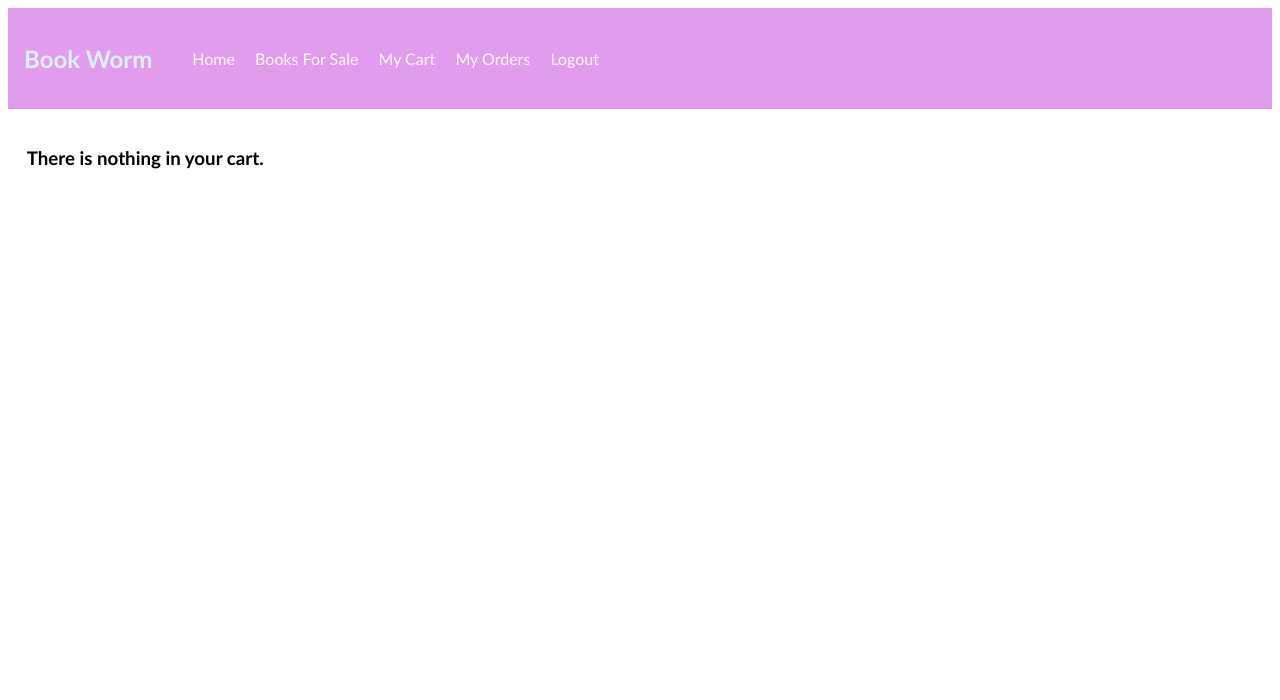
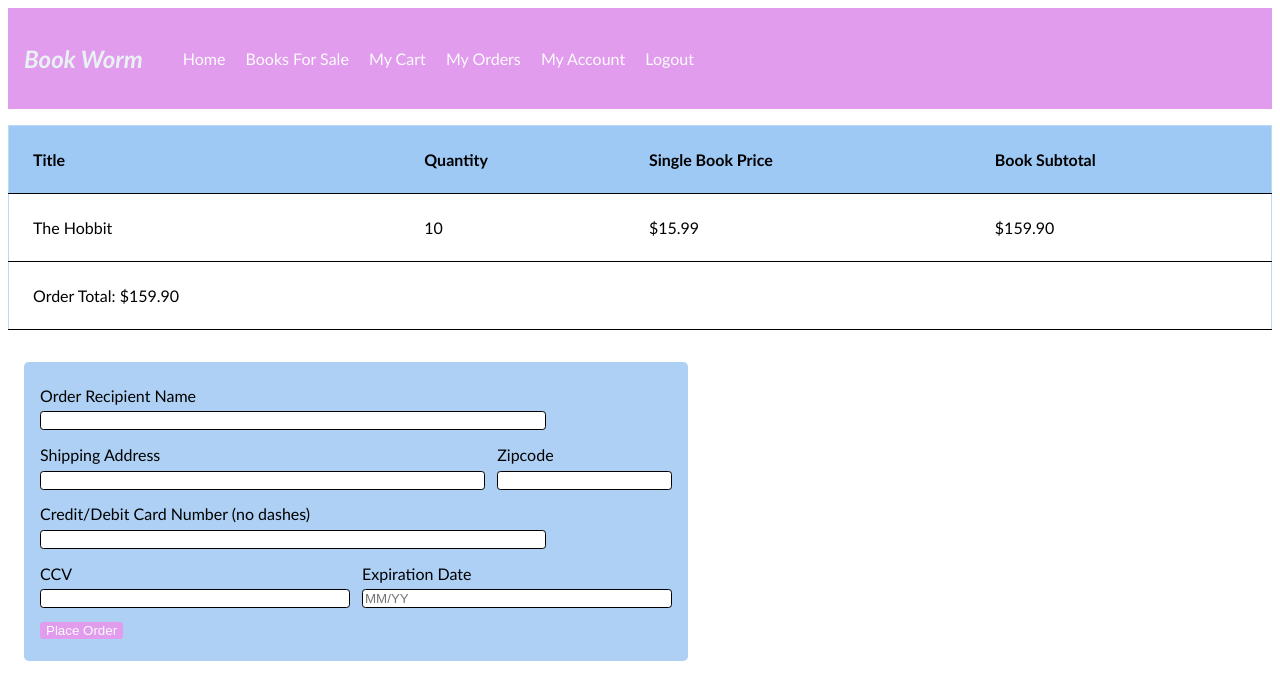
Before and after one commit to msteenstu/3024-Final-Project, a Flask app: page /user/cart in a window 1280 px wide. Shown: the top 700 px of the page. Run offline with Flask 3, Linux system fonts and the light colour scheme; a user stored in the database is signed in; tables that the repository leaves empty hold one stand-in row (values such as "Sample post").

Commit message:
Base store functionality, SQLi fully implemented and tested, base CSS and HTML files completed

```diff
--- a/requirements.txt
+++ b/requirements.txt
@@ -4,3 +4,4 @@ flask-login
 flask-wtf
 semgrep
 pyopenssl
+pytz
--- a/src/app/__init__.py
+++ b/src/app/__init__.py
@@ -1,7 +1,8 @@
 from flask import Flask
+import os
 
 app = Flask('BookWorm Web App')
-app.config['SECRET_KEY'] = 'books are great!'
+app.secret_key = os.environ.get("SECRET_KEY")
 
 from flask_sqlalchemy import SQLAlchemy
 app.config['SQLALCHEMY_DATABASE_URI'] = 'sqlite:///book_worm.db'
--- a/src/app/routes.py
+++ b/src/app/routes.py
@@ -1,7 +1,8 @@
 from flask import flash, redirect, render_template, url_for, request
 from flask_login import current_user, login_user, login_required, logout_user
-from sqlalchemy.exc import IntegrityError
+from sqlalchemy.exc import IntegrityError, InternalError
 import traceback
+import re
 from app import app, csrf, db
 from app.models import Book, User
 from app.user_operations import*
@@ -10,7 +11,8 @@ from app.shop_operations import*
 #From docs
 @app.before_request
 def validate_csrf_manually():
-    if request.endpoint in ['login', 'signup', 'logout'] \
+    if request.endpoint in [
+        'login', 'signup', 'logout', 'add_book_to_cart', 'complete_order'] \
         and request.method == 'POST':
             csrf.protect()
 
@@ -79,7 +81,7 @@ def login():
                 if user \
                 and user_password_hash  == user.password:
                     login_user(user)
-                    return render_template('book_listings.html')
+                    return redirect(url_for('view_books'))
                 else:
                     flash('Invalid credentials, try again.')
                     return render_template('login.html')
@@ -98,22 +100,18 @@ def logout():
     flash('Successfully logged out, see you next time!')
     return redirect(url_for('index'))
 
+@app.route('/user/account', methods=['GET', 'POST'])
+@login_required
+def view_account():
+    return render_template('user_account.html')
+
 @app.route('/user/delete', methods=['POST'])
 @login_required
 def delete_account():
-    user_id = current_user.id
-
-    try:
-        delete_account(user_id)
-    except Exception:
-        flash('An error occurred while deleting account.')
-        db.session.rollback()
-        return redirect(url_for('index')) #should return to use account page
-
-    flash('Account deleted successfully, we are sorry to see you go!')
     return redirect(url_for('index'))
 
 @app.route('/user/books', methods=['GET','POST'])
+@login_required
 def view_books():
     books = query_all_books()
 
@@ -122,10 +120,97 @@ def view_books():
 
     return render_template('book_listings.html', books=books)
 
+@app.route('/user/cart/add', methods=['POST'])
+@login_required
+def add_book_to_cart():
+    if request.method == 'POST':
+        buyer_cart = get_buyer_cart(current_user.id)
+        book_id = int(request.form.get('book_id'))
+        book_quantity = int(request.form.get('book_quantity'))
+
+        if book_quantity is None:
+            flash('You must select a positive, whole book quantity.')
+            return redirect(url_for('view_books'))
+
+        valid_book_quantity, message = validate_book_quantity_at_add(buyer_cart, book_id, book_quantity)
+        if not valid_book_quantity:
+            flash(message)
+            return redirect(url_for('view_books'))
+
+        try:
+            add_to_cart(current_user.id, book_id, book_quantity)
+            flash("Book added to your cart.")
+            return redirect(url_for('view_books'))
+
+        except (IntegrityError, ValueError, InternalError):
+            db.session.rollback()
+            flash('An error occurred while adding the book to cart, try again later.')
+            return redirect(url_for('view_books'))
+
 @app.route('/user/cart', methods=['GET'])
 @login_required
 def view_cart():
-    return render_template('view_cart.html')
+    buyer_cart = get_buyer_cart(current_user.id)
+    checkout_items = buyer_cart.checkout_items
+
+    valid_checkout_item_quantity, message = validate_book_quantity_in_cart(buyer_cart)
+    if not valid_checkout_item_quantity:
+        flash(message)
+        return redirect(url_for('view_cart')) #refreshes pages to cart items are up-to-date
+
+    order_total = calculate_cart_total(checkout_items)
+
+    return render_template('view_cart.html', checkout_items = checkout_items, order_total = order_total)
+
+@app.route('/user/cart/purchase', methods=['POST'])
+@login_required
+def complete_order():
+    buyer_cart = get_buyer_cart(current_user.id)
+
+    if request.method == 'POST' and buyer_cart is not None:
+
+        order_name = request.form.get('order_name')
+        shipping_address = request.form.get('shipping_address')
+        shipping_zipcode = request.form.get('zipcode')
+        payment_card = request.form.get('payment_card')
+        card_expire_date = request.form.get('expiration_date')
+
+        #https://regex101.com/r/AFarfB/1
+        #/^(0[1-9]|1[0-2])\/?([0-9]{2})$/
+        #inspired by, changed some of it
+        #and html pattern
+        if (not re.match(r"^(0[1-9]|1[0-2])\/\d{2}$", card_expire_date)
+                or int(card_expire_date[3:]) < 26):
+            flash('Invalid expiration date provided')
+            return redirect(url_for('view_cart'))
+
+        if (len(payment_card) < 16 or len(payment_card) > 19
+            or not payment_card.isdigit()):
+            flash('Invalid payment card.')
+            return redirect(url_for('view_cart'))
+
+        try:
+            create_invoice(
+                buyer_cart,
+                current_user.id,
+                order_name,
+                shipping_address,
+                shipping_zipcode,
+                payment_card[-4:],
+                card_expire_date
+            )
+            update_book_inventory(buyer_cart)
+            buyer_cart.active_cart = False
+            db.session.commit()
+
+            flash('Order was placed, thanks for shopping with Book Worm')
+            return redirect(url_for('index'))
+
+        except (IntegrityError, ValueError, InternalError):
+            db.session.rollback()
+            flash('An error occurred while processing your order, try again.')
+            return redirect(url_for('view_cart'))
+
 
 @app.route('/user/orders', methods=['GET'])
 def view_orders():
--- a/static/styles.css
+++ b/static/styles.css
@@ -13,7 +13,8 @@ header {
 
 header h2 {
     font-size: 1.5rem;
-    color: #daf3f6;
+    font-style: italic;
+    color: #e9f2f3;
 }
 
 nav {
@@ -78,6 +79,11 @@ input[type=number]::-webkit-outer-spin-button {
     max-width: 60%;
 }
 
+.search-bar p {
+    font-weight: bold;
+    padding: 0 1em;
+}
+
 .search-bar form {
     display: inline-flex;
     padding: 0.75em;
@@ -121,12 +127,12 @@ input[type=number]::-webkit-outer-spin-button {
 }
 
 .generic-form form {
-    background-color: #e1ebf5;
+    background-color: #add0f4;
     margin: 1em;
     padding: 1em;
     border-radius: 0.3em;
     float: left;
-    width: 40%;
+    width: 50%;
 }
 
 .generic-form label {
@@ -136,7 +142,7 @@ input[type=number]::-webkit-outer-spin-button {
 
 .generic-form input {
     display: inline-block;
-    width: 75%;
+    width: 80%;
     margin: 0.5em 0;
     border: 1px solid black;
     border-radius: 0.25em;
@@ -148,9 +154,26 @@ input[type=number]::-webkit-outer-spin-button {
     margin-top: 0.5em;
 }
 
+.order-form-row {
+    display: flex;
+    gap: 0.75em;
+}
+
+.order-form-row input{
+    width: 100%;
+}
+
+.order-form-row-large-input {
+    flex-grow: 3;
+}
+
+.order-form-row-small-input {
+    flex: 2;
+}
+
 button[type=button], button[type=submit] {
     cursor: pointer;
-    background-color: #9fcbf6;
+    background-color: #e19cee;
     color: #fbfbfb;
     margin: 0.5em 0;
     border-radius: 0.25em;
@@ -158,6 +181,6 @@ button[type=button], button[type=submit] {
 }
 
 button[type=button]:hover, button[type=submit]:hover {
-    background-color: #6fb1f4;
+    background-color: #edc5f5;
     text-decoration: underline;
 }
--- a/templates/base.html
+++ b/templates/base.html
@@ -15,6 +15,7 @@
                     <a href="{{ url_for('view_books') }}">Books For Sale</a>
                     <a href="{{ url_for('view_cart') }}">My Cart</a>
                     <a href="{{ url_for('view_orders') }}">My Orders</a>
+                    <a href="{{ url_for('view_account') }}">My Account</a>
                     <a href="{{ url_for('logout') }}">Logout</a>
                 {% else %}
                     <a href="{{ url_for('login') }}">Login</a>
--- a/templates/index.html
+++ b/templates/index.html
@@ -1,4 +1,7 @@
 {% extends 'base.html' %}
+{% block header %}
+    {{ super() }}
+{% endblock %}
 {% block main %}
     <h2>Welcome to Book Worm</h2>
     <h3>
--- a/templates/view_cart.html
+++ b/templates/view_cart.html
@@ -1,4 +1,7 @@
 {% extends 'base.html' %}
+{% block header %}
+    {{ super() }}
+{% endblock %}
 {% block main %}
 
     {% if checkout_items %}
@@ -13,9 +16,9 @@
             {% for checkout_item in checkout_items %}
                 <tr>
                     <td> {{checkout_item.book.title}} </td>
-                    <td> {{checkout_item.item_quantity}} </td>
+                    <td> {{checkout_item.quantity}} </td>
                     <td> ${{checkout_item.book.price}} </td>
-                    <td> ${{checkout_item.item_quantity * checkout_item.book.price}} </td>
+                    <td> ${{checkout_item.quantity * checkout_item.book.price}} </td>
                 </tr>
             {% endfor %}
 
@@ -24,15 +27,40 @@
             </tr>
 
     </table>
-        <form class="generic-form" method="post" action="{{ url_for('create_purchase') }}">
+    <div class="generic-form">
+        <form method="post" action="{{ url_for('complete_order') }}">
             <input type="hidden" name="csrf_token" value="{{ csrf_token() }}"/>
-            <p>Order Recipient Name: <input type="text" name="name" required></p>
-            <p>Shipping Address : <input type="text" name="shipping_address" required></p>
-            <p>Credit or Debit Card: <input type="text" name="payment_cart" max="20" required></p>
-            <p>CCV: <input type="password" name="ccv_pin" max="4" required></p>
-            <button type="submit">Complete Purchase</button>
+            <label>Order Recipient Name</label>
+            <input type="text" name="order_name" maxlength="100" required>
+
+            <div class="order-form-row">
+                <div class="order-form-row-large-input">
+                    <label>Shipping Address</label>
+                    <input type="text" name="shipping_address" maxlength="200" required>
+                </div>
+                <div class="order-form-row-small-input">
+                    <label>Zipcode</label>
+                    <input type="text" name="zipcode" maxlength="5" pattern="\d{5}" required>
+                </div>
+            </div>
+
+            <label>Credit/Debit Card Number (no dashes)</label>
+            <input type="text" name="payment_card" maxlength="19" pattern="\d{16,19}" required>
+
+             <div class="order-form-row">
+                <div class="order-form-row-small-input">
+                    <label>CCV</label>
+                    <input type="password" name="ccv_pin" maxlength="4" pattern="\d{3,4}" required>
+                </div>
+                <div class="order-form-row-small-input">
+                    <label>Expiration Date</label>
+                    <input type="text" name="expiration_date" placeholder="MM/YY" maxlength="5" pattern="\d{2}/\d{2}" required>
+                </div>
+             </div>
+
+            <button type="submit">Place Order</button>
         </form>
-
+    </div>
     {% else %}
     <br>
     <h3>There is nothing in your cart.</h3>
--- a/templates/view_orders.html
+++ b/templates/view_orders.html
@@ -1,4 +1,6 @@
 {% extends 'base.html' %}
+{% block header %}
+    {{ super() }}
+{% endblock %}
 {% block main %}
-
 {% endblock %}
```
Also changed, not shown: src/app/database_populate.py (+4 -4 lines), src/app/models.py (+9 -8 lines), src/app/shop_operations.py (+127 -15 lines), templates/book_listings.html (+5 -2 lines), templates/login.html (+5 -2 lines), templates/signup.html (+7 -4 lines), src/app/user_operations.py (line endings or trailing spaces), 2 other files.
